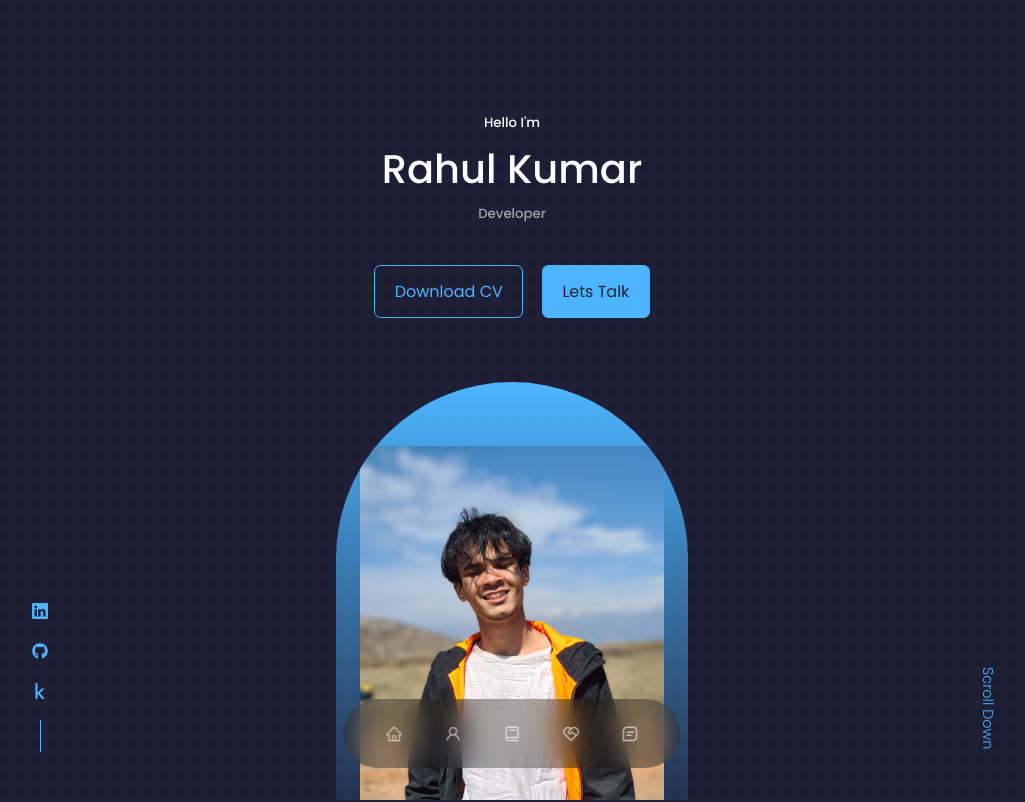
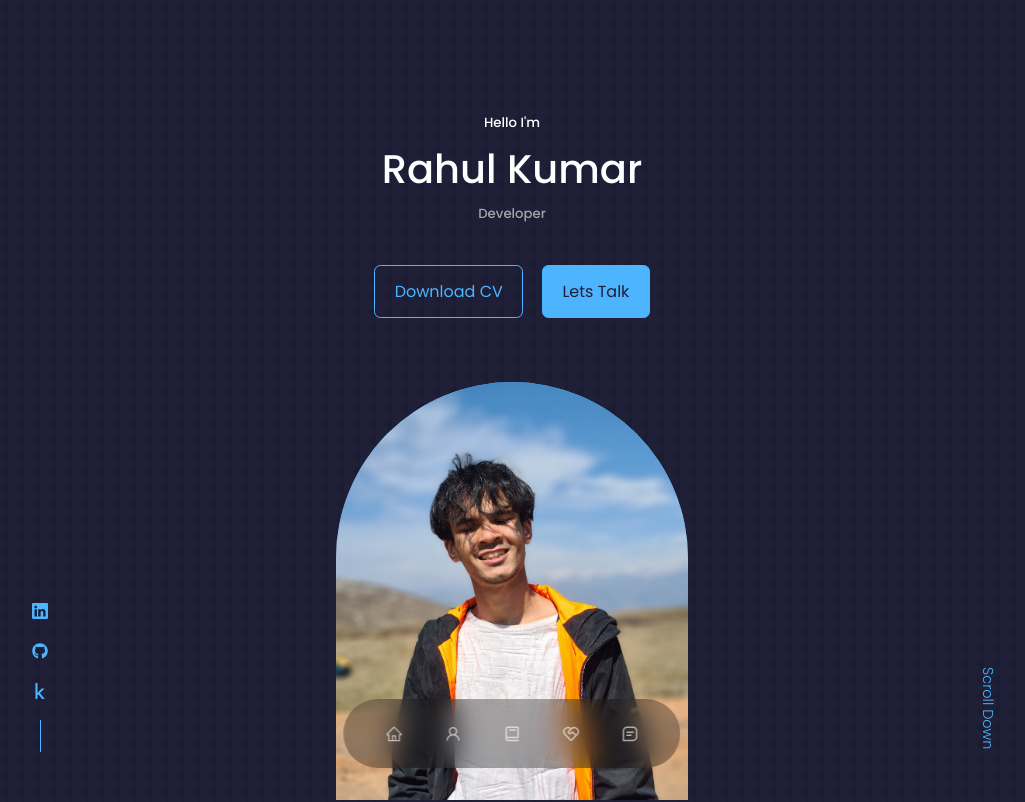
Before and after one commit to rahul263-stack/reatct-portfolio-website-1, a React (Create React App) app: page / in a window 1280 px wide. Shown: the top 802 px of the page, without its empty margins (128-1153 px from the left). Built offline with nearby package versions, Linux system fonts and the light colour scheme.

Commit message:
Update header.css

```diff
--- a/src/components/header/header.css
+++ b/src/components/header/header.css
@@ -47,12 +47,12 @@ header{
     background: linear-gradient( var(--color-primary), transparent);
     width: 22rem;
     height: 30rem;
-    position: absolute;
+    position:absolute;
     left: calc(50% - 11rem);
     margin-top: 4rem;
     border-radius: 12rem 12rem 0 0 ;
     overflow: hidden;
-    padding:  4rem 1.5rem 1.5rem 1.5rem ;
+    padding:  rem 1.5rem 1.5rem 1.5rem ;
 }
 
 /*=== scroll Down ===*/
```
